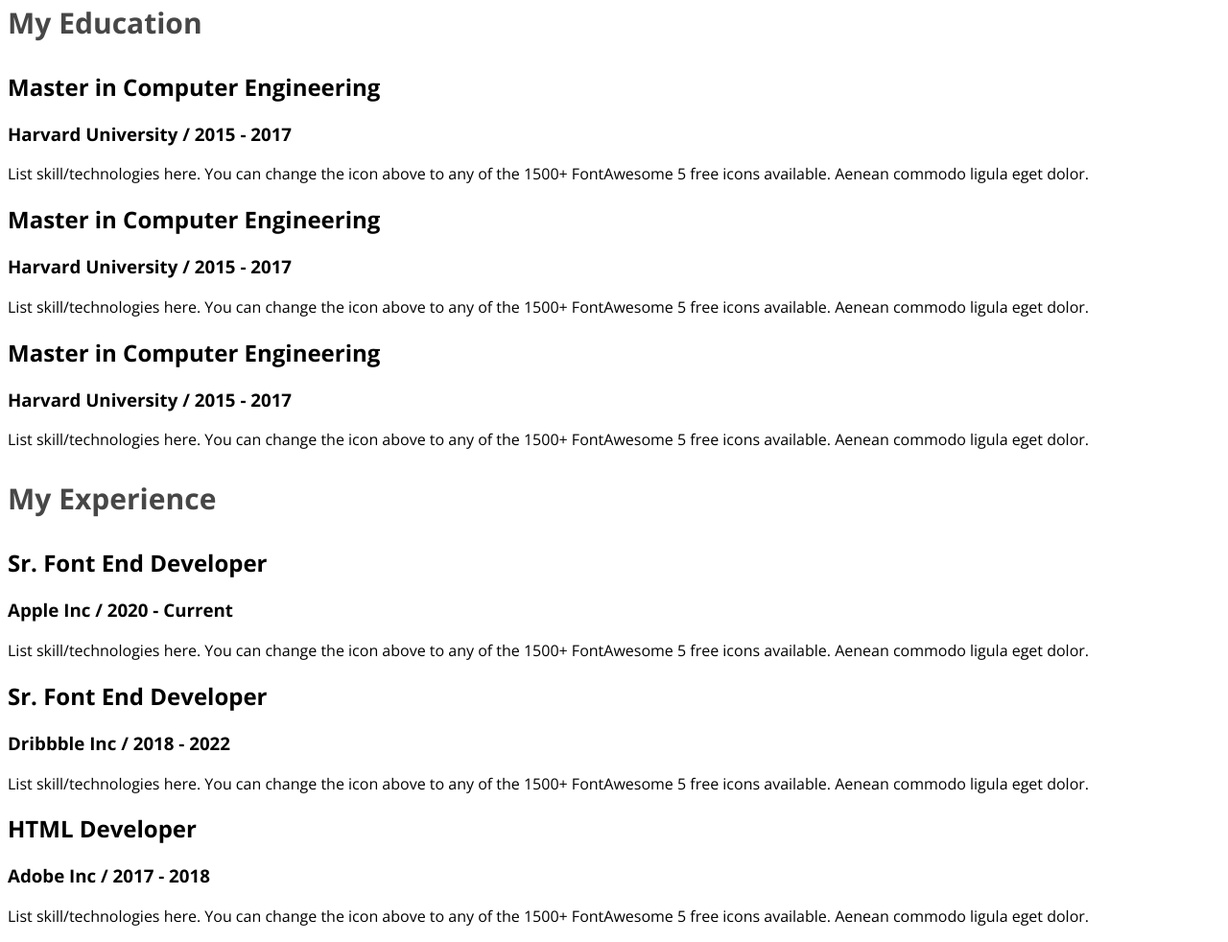
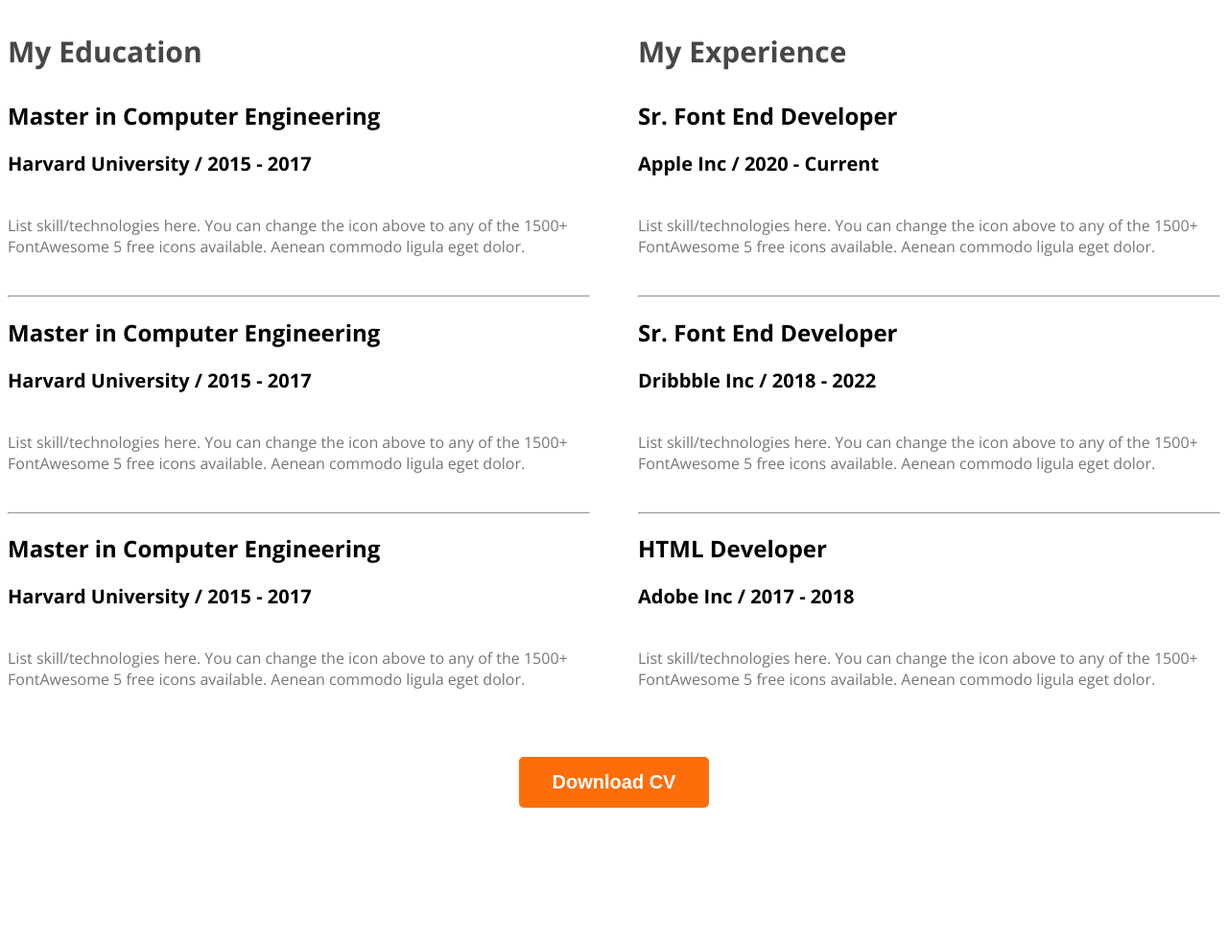
Before and after one commit to riyanweb/developer-porfolio, a plain HTML site: page index.html in a window 1280 px wide. Shown: the part 2438-3420 px from the top of the page at 96% size. After the commit the page ends 3350 px from the top, so only its background shows below. Drawn offline with nearby package versions, Linux system fonts and the light colour scheme.

Commit message:
resume section other half

```diff
--- a/index.html
+++ b/index.html
@@ -95,12 +95,14 @@
                         <p class="resume-desc">List skill/technologies here. You can change the icon above
                             to any of the 1500+ FontAwesome 5 free icons available. Aenean commodo ligula eget dolor.</p>
                     </div>
+                    <hr>
                     <div class="resume-item">
                         <h2 class="resume-header1">Master in Computer Engineering</h2>
                         <h3 class="resume-header2">Harvard University / 2015 - 2017</h3>
                         <p class="resume-desc">List skill/technologies here. You can change the icon above
                             to any of the 1500+ FontAwesome 5 free icons available. Aenean commodo ligula eget dolor.</p>
                     </div>
+                    <hr>
                     <div class="resume-item">
                         <h2 class="resume-header1">Master in Computer Engineering</h2>
                         <h3 class="resume-header2">Harvard University / 2015 - 2017</h3>
@@ -116,12 +118,14 @@
                         <p class="resume-desc">List skill/technologies here. You can change the icon above
                             to any of the 1500+ FontAwesome 5 free icons available. Aenean commodo ligula eget dolor.</p>
                     </div>
+                    <hr>
                     <div class="resume-item">
                         <h2 class="resume-header1">Sr. Font End Developer</h2>
                         <h3 class="resume-header2">Dribbble Inc / 2018 - 2022</h3>
                         <p class="resume-desc">List skill/technologies here. You can change the icon above
                             to any of the 1500+ FontAwesome 5 free icons available. Aenean commodo ligula eget dolor.</p>
-                    </div>
+                        </div>
+                        <hr>
                     <div class="resume-item">
                         <h2 class="resume-header1">HTML Developer</h2>
                         <h3 class="resume-header2">Adobe Inc / 2017 - 2018</h3>
@@ -129,6 +133,9 @@
                             to any of the 1500+ FontAwesome 5 free icons available. Aenean commodo ligula eget dolor.</p>
                     </div>
                 </div>
+            </div>
+            <div class="download-cv">
+                <button class="btn-primary">Download CV</button>
             </div>
 
 
--- a/styles/style.css
+++ b/styles/style.css
@@ -154,3 +154,24 @@ main section{
     font-size: 30px;
     font-weight: 700;
 }
+.resume-cont{
+    display: flex;
+    gap: 50px;
+}
+.resume-desc{
+    color: #757575;
+    font-size: 16px;
+    font-weight: 400;
+    margin: 40px 0px;
+
+}
+.resume-header2{
+    font-size: 20px;
+    font-weight: 600;
+
+}
+.download-cv{
+    text-align: center;
+    margin-top: 30px;
+    margin-bottom: 70px;
+}
```
